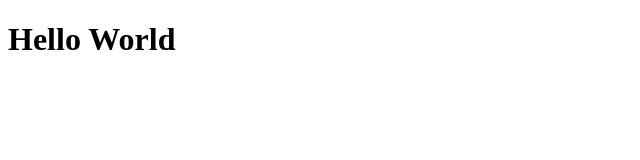
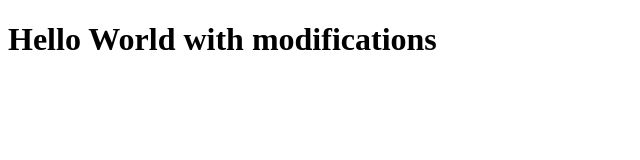
Before and after one commit to i-israr/BootCamp2020, a plain HTML site: page index.html in a window 1280 px wide. Shown: the whole page, without its empty margins (0-640 px from the left). Drawn offline with Linux system fonts and the light colour scheme.

Commit message:
Update index.html

```diff
--- a/index.html
+++ b/index.html
@@ -6,6 +6,7 @@
     <title>Document</title>
 </head>
 <body>
-    <h1>Hello World</h1>
+    <h1>Hello World with modifications
+    </h1>
 </body>
 </html>
```
